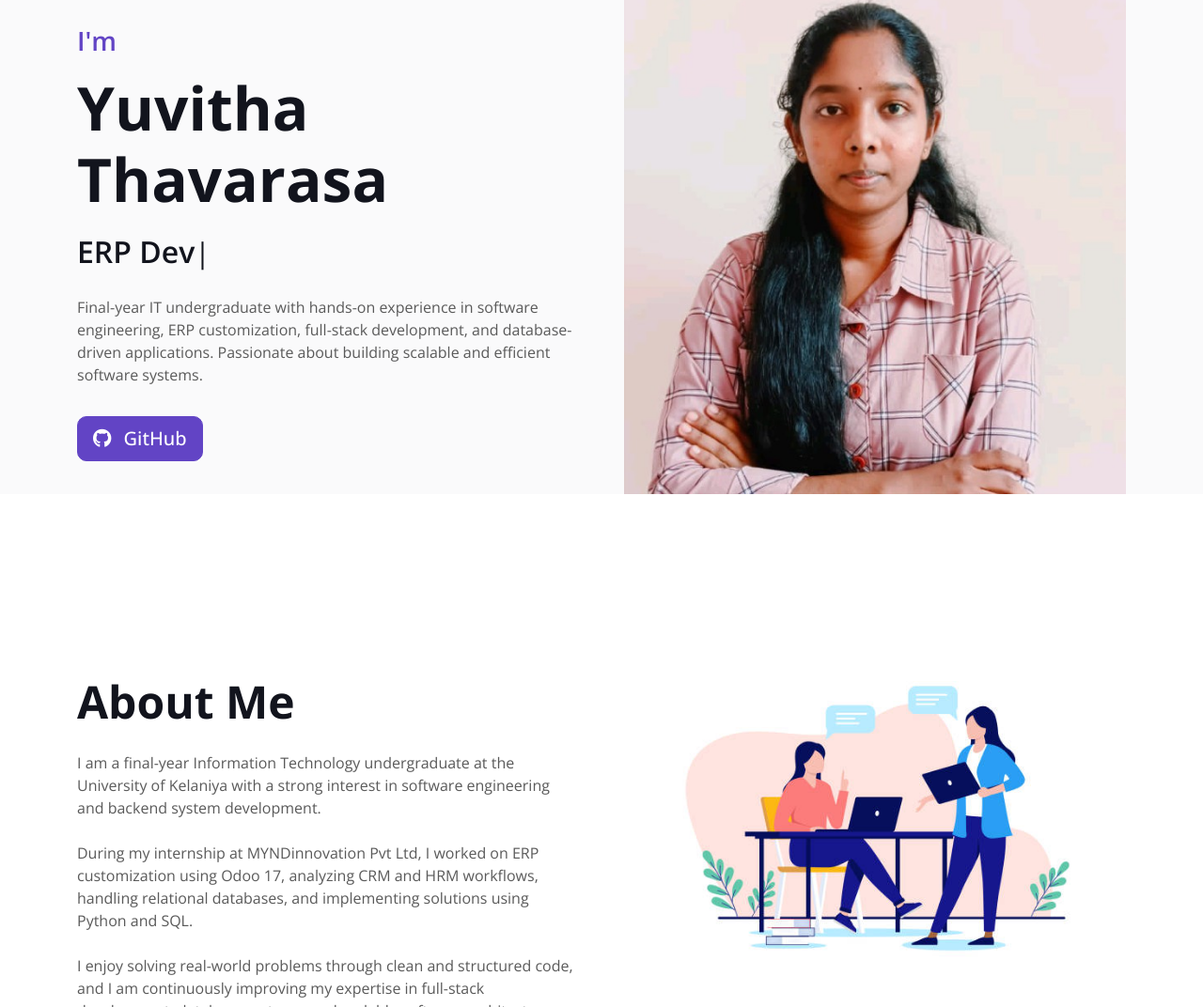
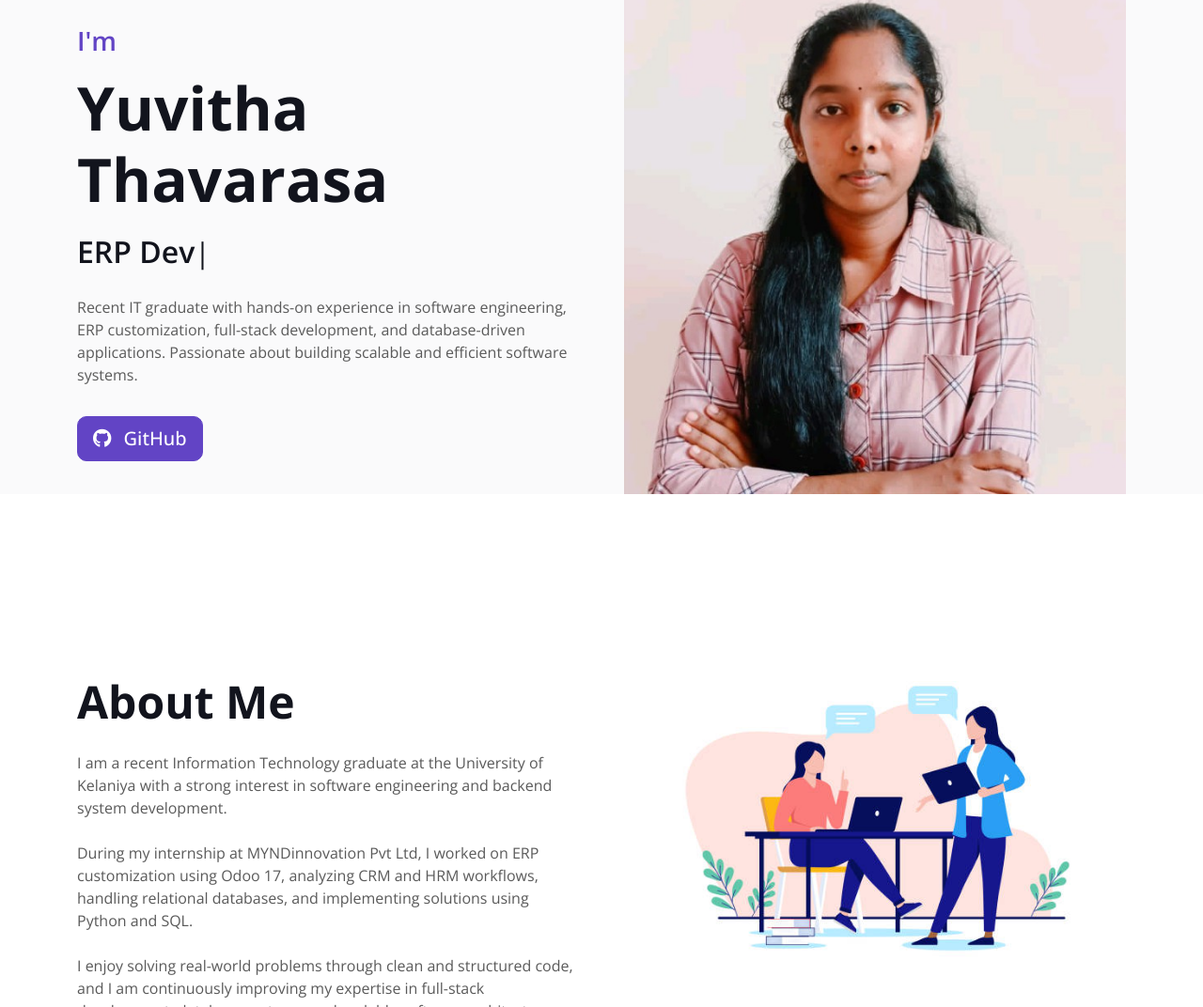
Before and after one commit to YuvithaThavarasa/portfolio, a plain HTML site: page index.html in a window 1280 px wide. Shown: the part 108-1180 px from the top of the page at 94% size. Drawn offline with nearby package versions, Linux system fonts and the light colour scheme.

Commit message:
Update index.html

```diff
--- a/index.html
+++ b/index.html
@@ -77,7 +77,7 @@
                 <div class="typed-text d-none">Software Engineer, ERP Developer, Python Developer, Full Stack Developer, React Developer</div>
 
                 <p class="mt-4">
-                    Final-year IT undergraduate with hands-on experience in software engineering, ERP customization, full-stack development, and database-driven applications. Passionate about building scalable and efficient software systems.
+                    Recent IT graduate with hands-on experience in software engineering, ERP customization, full-stack development, and database-driven applications. Passionate about building scalable and efficient software systems.
                 </p>
 
                 <!-- GitHub Button -->
@@ -103,7 +103,7 @@
                     <h1 class="display-5 mb-4">About Me</h1>
 
 <p class="mb-4">
-I am a final-year Information Technology undergraduate at the University of Kelaniya with a strong interest in software engineering and backend system development.
+I am a recent Information Technology graduate at the University of Kelaniya with a strong interest in software engineering and backend system development.
 </p>
 
 <p class="mb-4">
@@ -284,7 +284,7 @@ I enjoy solving real-world problems through clean and structured code, and I am
                                 <div class="col-sm-6">
                                     <h5>B.Sc. (Hons) in Information Technology</h5>
                                     <hr class="text-primary my-2">
-                                    <p class="text-primary mb-1">2022 – Present</p>
+                                    <p class="text-primary mb-1">2022 – 2026</p>
                                     <h6 class="mb-0">University of Kelaniya, Sri Lanka</h6>
                                     <p>Current GPA: 3.65 / 4.00</p>
                                 </div>
```
